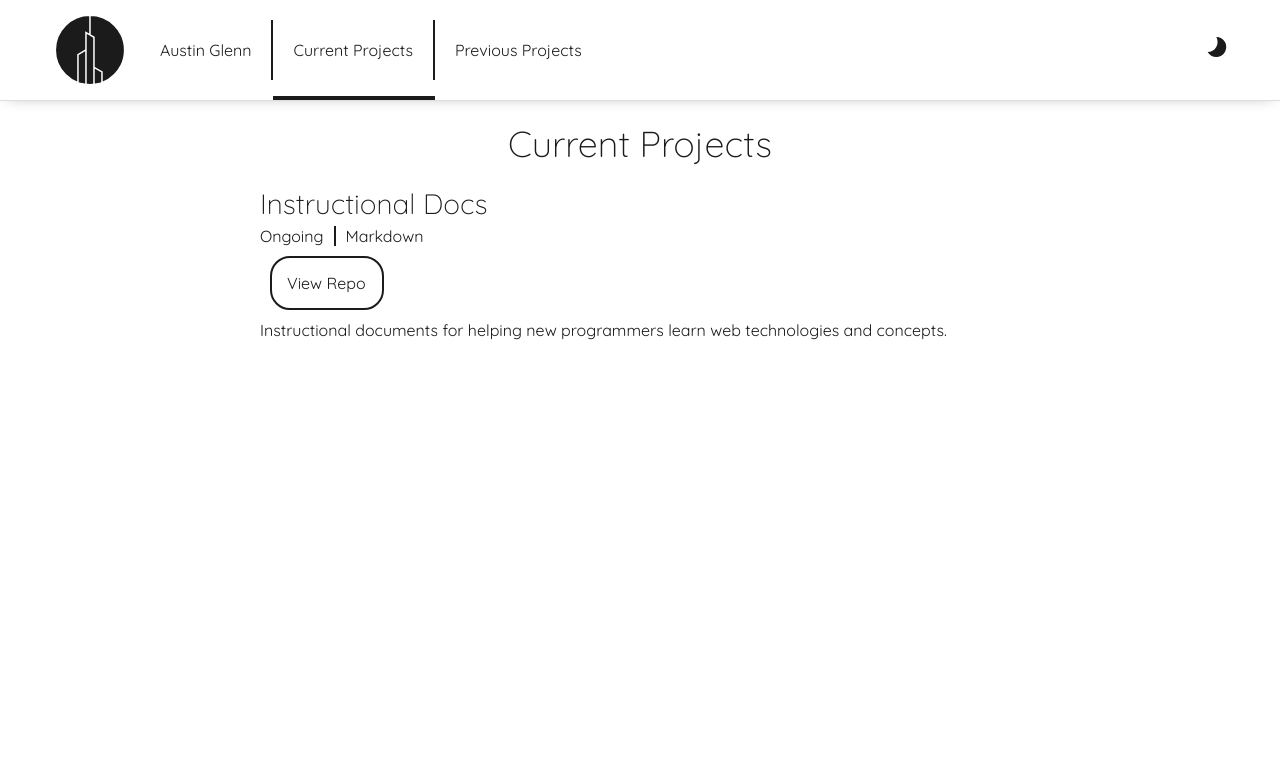
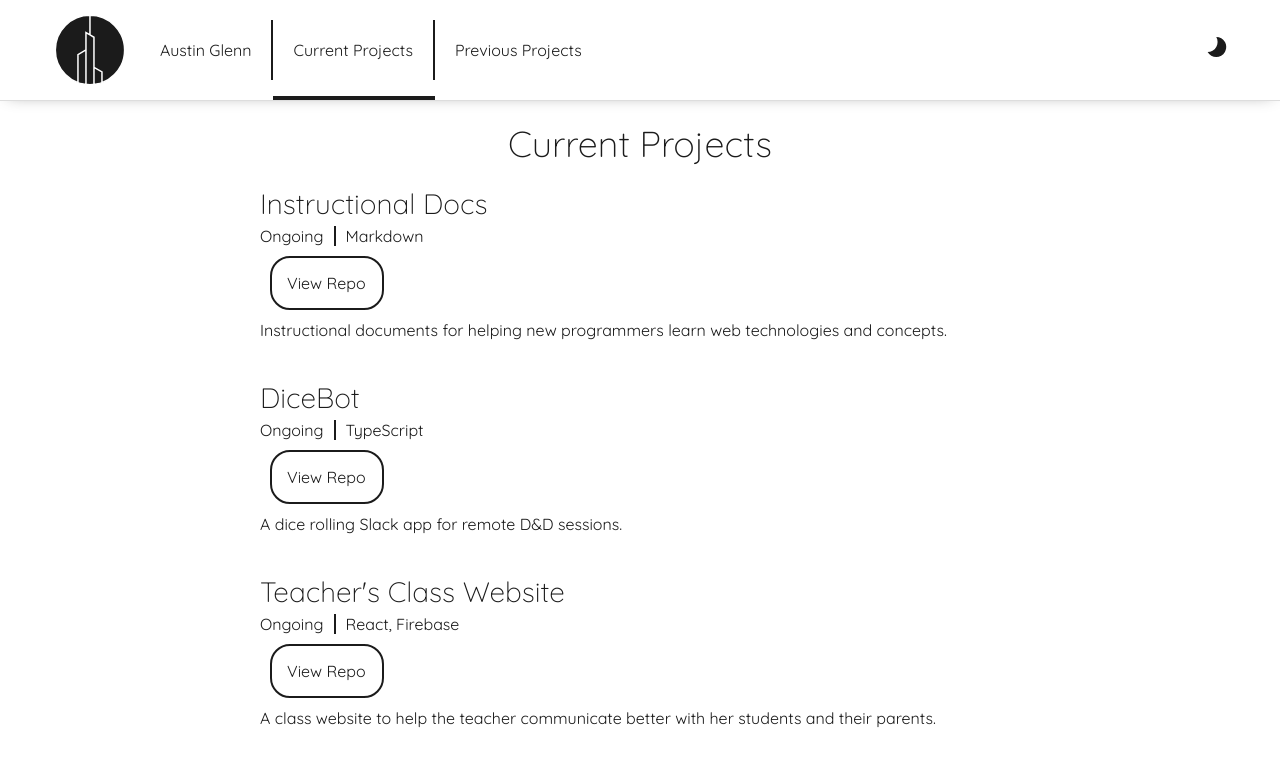
Before and after one commit to Pergamene/portfolio, a React (Create React App) app: page /current-projects in a window 1280 px wide. Shown: the top 764 px of the page. Built offline with nearby package versions, Linux system fonts and the light colour scheme.

Commit message:
updated current projects to include dicebot and teacher site

```diff
--- a/src/assets/data.js
+++ b/src/assets/data.js
@@ -44,14 +44,22 @@ export const data = {
         repo: 'https://github.com/Devo-Tower/instruction',
         description: 'Instructional documents for helping new programmers learn web technologies and concepts.'
       },
-      // {
-      //   id: 1,
-      //   name: 'DiceBot',
-      //   date: 'Ongoing',
-      //   stack: 'TypeScript',
-      //   repo: 'https://github.com/Pergamene/dicebot-logic',
-      //   description: 'A dice rolling Slack app for remote D&D sessions.',
-      // },
+      {
+        id: 1,
+        name: 'DiceBot',
+        date: 'Ongoing',
+        stack: 'TypeScript',
+        repo: 'https://github.com/Pergamene/dicebot-logic',
+        description: 'A dice rolling Slack app for remote D&D sessions.',
+      },
+      {
+        id: 2,
+        name: "Teacher's Class Website",
+        date: 'Ongoing',
+        stack: 'React, Firebase',
+        repo: 'https://github.com/Pergamene/brandi-teacher-website',
+        description: 'A class website to help the teacher communicate better with her students and their parents.',
+      }
     ],
   },
   previousProjects: {
```
